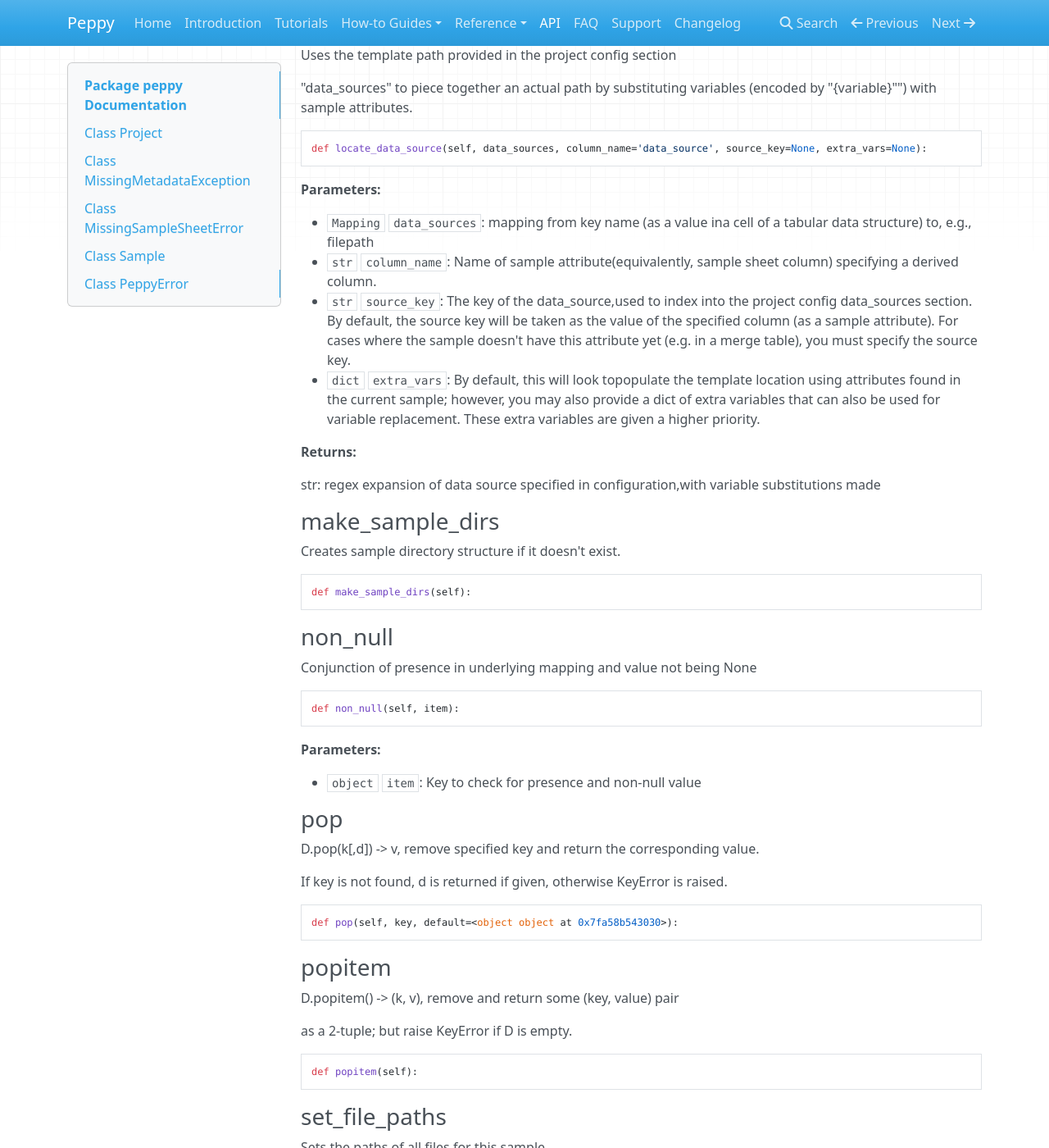
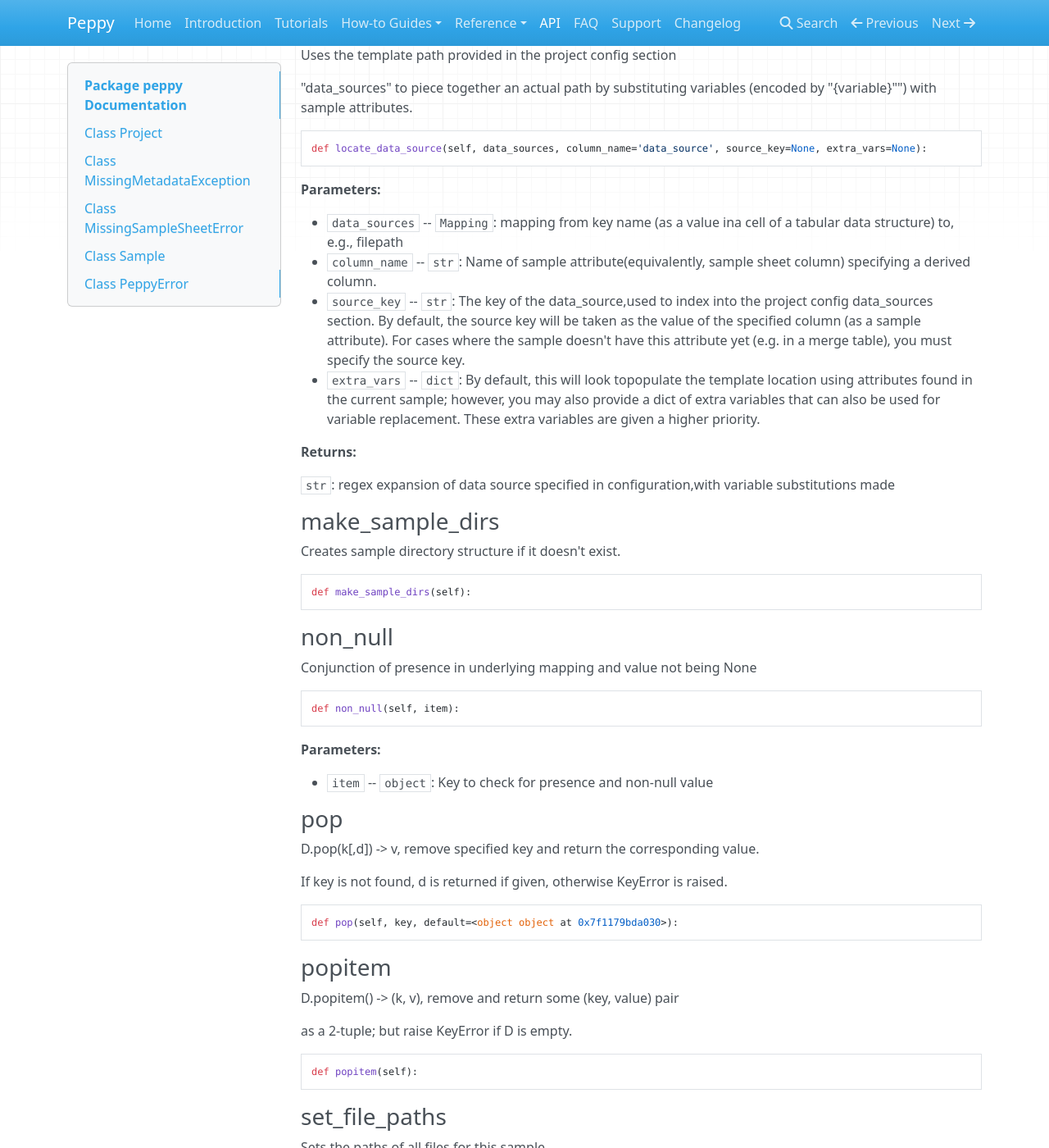
Before and after one commit to pepkit/peppy, an MkDocs documentation site: the page built from docs/docs/autodoc_build/peppy_oradoc.md, in a window 1280 px wide and 1400 px high, scrolled down 10381 px. Shown: the whole window at 82% size. Built offline with MkDocs 1.6.1, drawn with Linux system fonts in a browser that asks for light colours; nearby versions of some CDN libraries; some of the changed text lies outside the part shown.

Commit message:
new auto version

````diff
--- a/docs/docs/autodoc_build/peppy_oradoc.md
+++ b/docs/docs/autodoc_build/peppy_oradoc.md
@@ -44,7 +44,7 @@
 
 **Parameters:**
 
-- `str` `subproject`:  A string with a subproject name to be activated
+- `subproject` -- `str`:  A string with a subproject name to be activated
 
 
 
@@ -108,7 +108,7 @@
 
 **Parameters:**
 
-- `str` `pipe_path`:  (absolute) path to pipelines
+- `pipe_path` -- `str`:  (absolute) path to pipelines
 
 
 **Raises:**
@@ -150,7 +150,7 @@
 
 **Parameters:**
 
-- `str` `sample_name`:  The name of a sample to retrieve
+- `sample_name` -- `str`:  The name of a sample to retrieve
 
 
 
@@ -163,7 +163,7 @@
 
 **Parameters:**
 
-- `list` `sample_names`:  A list of sample names to retrieve
+- `sample_names` -- `list`:  A list of sample names to retrieve
 
 
 
@@ -176,8 +176,8 @@
 
 **Parameters:**
 
-- `str` `sample_name`:  Name of Sample from which to get subsample
-- `str` `subsample_name`:  Name of Subsample to get
+- `sample_name` -- `str`:  Name of Sample from which to get subsample
+- `subsample_name` -- `str`:  Name of Subsample to get
 
 
 
@@ -203,7 +203,7 @@
 
 **Parameters:**
 
-- `object` `item`:  Key to check for presence and null value
+- `item` -- `object`:  Key to check for presence and null value
 
 
 
@@ -270,7 +270,7 @@
 
 **Parameters:**
 
-- `object` `item`:  Key to check for presence and non-null value
+- `item` -- `object`:  Key to check for presence and non-null value
 
 
 
@@ -283,7 +283,7 @@
 
 **Parameters:**
 
-- `str` `subproject`:  Name of subproject to activate, optional
+- `subproject` -- `str`:  Name of subproject to activate, optional
 
 
 
@@ -293,7 +293,7 @@
 
 If key is not found, d is returned if given, otherwise KeyError is raised.
 ```python
-def pop(self, key, default=<object object at 0x7fa58b543030>):
+def pop(self, key, default=<object object at 0x7f1179bda030>):
 ```
 
 
@@ -400,7 +400,7 @@
 
 **Parameters:**
 
-- `Iterable[str]` `required`:  collection of required sample attributenames, optional; if unspecified, only a name is required.
+- `required` -- `Iterable[str]`:  collection of required sample attributenames, optional; if unspecified, only a name is required.
 
 
 
@@ -445,7 +445,7 @@
 
 **Parameters:**
 
-- `str` `delimiter`:  what to place between sample name and name ofsubtype; this is only relevant if the instance is of a subclass
+- `delimiter` -- `str`:  what to place between sample name and name ofsubtype; this is only relevant if the instance is of a subclass
 
 
 
@@ -476,7 +476,7 @@
 
 **Parameters:**
 
-- `str` `attrlist`:  name of an attribute storing a list of attr names
+- `attrlist` -- `str`:  name of an attribute storing a list of attr names
 
 
 
@@ -501,7 +501,7 @@
 
 **Parameters:**
 
-- `str` `subsample_name`:  The name of the desired subsample. Shouldmatch the subsample_name column in the subannotation sheet.
+- `subsample_name` -- `str`:  The name of the desired subsample. Shouldmatch the subsample_name column in the subannotation sheet.
 
 
 
@@ -514,7 +514,7 @@
 
 **Parameters:**
 
-- `list[str]` `subsample_names`:  List of names of subsamples to retrieve
+- `subsample_names` -- `list[str]`:  List of names of subsamples to retrieve
 
 
 
@@ -531,7 +531,7 @@
 
 **Parameters:**
 
-- `Mapping` `implications`:  Project's implied columns data
+- `implications` -- `Mapping`:  Project's implied columns data
 
 
 
@@ -558,7 +558,7 @@
 
 **Parameters:**
 
-- `object` `item`:  Key to check for presence and null value
+- `item` -- `object`:  Key to check for presence and null value
 
 
 
@@ -649,7 +649,7 @@
 
 **Parameters:**
 
-- `object` `item`:  Key to check for presence and non-null value
+- `item` -- `object`:  Key to check for presence and non-null value
 
 
 
@@ -659,7 +659,7 @@
 
 If key is not found, d is returned if given, otherwise KeyError is raised.
 ```python
-def pop(self, key, default=<object object at 0x7fa58b543030>):
+def pop(self, key, default=<object object at 0x7f1179bda030>):
 ```
 
 
@@ -708,8 +708,8 @@
 
 **Parameters:**
 
-- `PipelineInterface` `pipeline_interface`:  A PipelineInterfaceobject that has the settings for this given pipeline.
-- `str` `pipeline_name`:  Which pipeline to choose.
+- `pipeline_interface` -- `PipelineInterface`:  A PipelineInterfaceobject that has the settings for this given pipeline.
+- `pipeline_name` -- `str`:  Which pipeline to choose.
 
 
 
@@ -724,7 +724,7 @@
 
 **Parameters:**
 
-- `int` `rlen_sample_size`:  Number of reads to sample to infer read type,default 10.
+- `rlen_sample_size` -- `int`:  Number of reads to sample to infer read type,default 10.
 
 
 
````
Also changed, not shown: other parts of docs/docs/autodoc_build/peppy_oradoc.md (+9 -9 lines).
